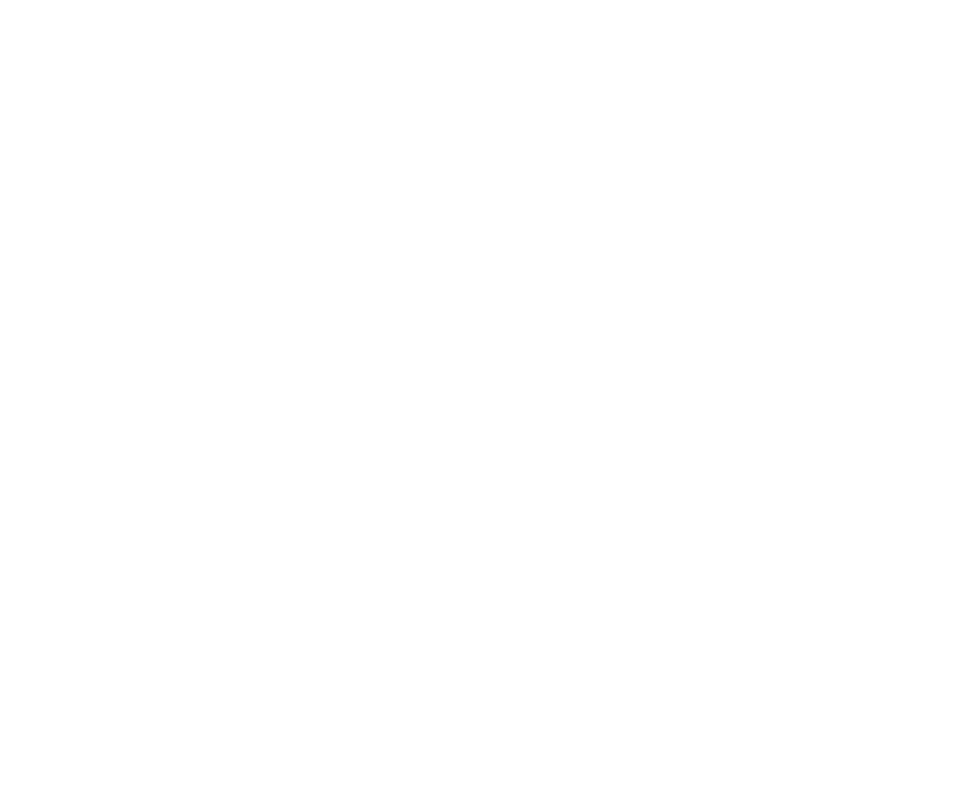
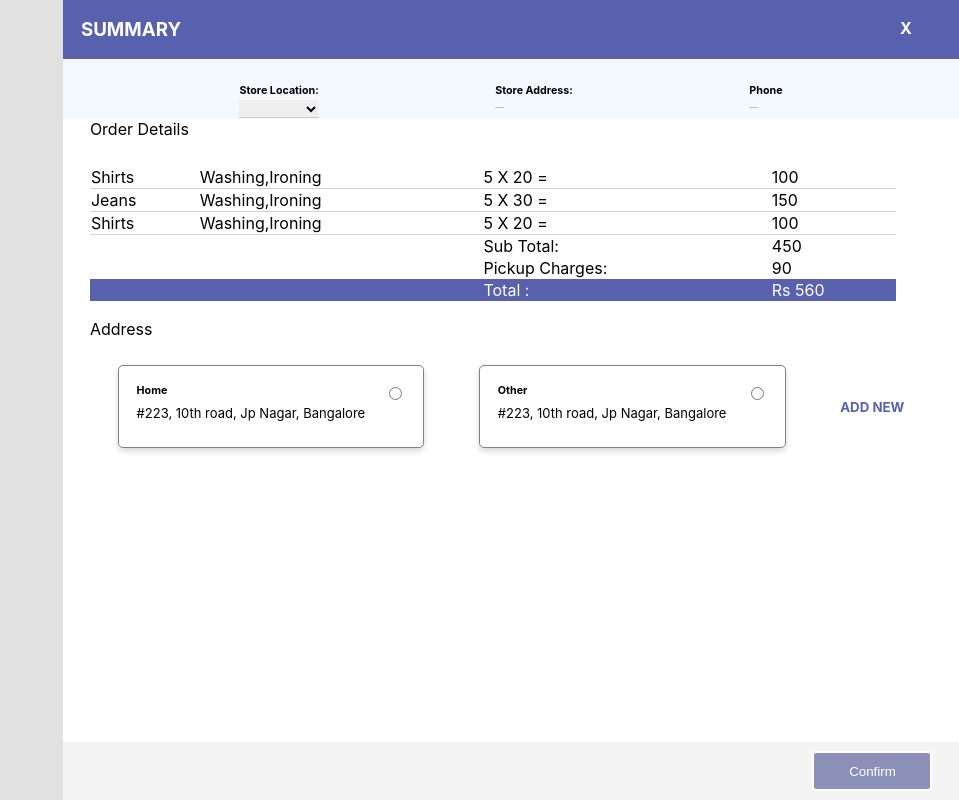
Before and after one commit to anoop0748/laundary-cart-frontend, a React (Create React App) app: page /summary in a window 1280 px wide. Before the commit this address had no page. Shown: the whole page, without its empty margins (321-1280 px from the left). Built offline with nearby package versions, Linux system fonts and the light colour scheme.

Commit message:
Summary page Added

```diff
--- a/src/App.js
+++ b/src/App.js
@@ -5,6 +5,7 @@
 import CopyRight from './FooterComp/copyright'
 import './index.css'
 import SuccessPopUp from './SucessPopUp/popUp';
+import SummaryPage from './SummaryPage/summary';
 // import Userdetails from './userDetails/User';
 
 
@@ -13,6 +14,7 @@
   return (
     <>
       {/* <SuccessPopUp/> */}
+      {/* <SummaryPage/> */}
       <Navbar />
       <div id='two_section'>
         <HomeSection />
--- /dev/null
+++ b/src/SummaryPage/summary.css
@@ -0,0 +1,132 @@
+.summary_container{
+    display: flex;
+    flex-direction: row;
+    width: 100%;
+    height: 100%;
+    position: absolute;
+}
+#blur_container{
+    width: 30%;
+    height: 100%;
+    background-color: rgba(0, 0, 0, 0.116);
+    position: relative;
+}
+#summary_header{
+    width: 70%;
+    height: 100%;
+    background-color: #fff;
+    position: relative;
+}
+#summary_header h3{
+    background-color: #5861AE;
+    color:#fff;
+    margin: 0px;
+    padding: 2%;
+    width: 95%;
+}
+#summary_header h4{
+    background-color: #5861AE;
+    color:#fff;
+    margin: 0px;
+    padding: 2%;
+    width: 5%;
+}
+#sum_head_cont{
+    display: flex;
+    justify-content: space-between;
+}
+#store_details{
+    background-color: #F4F9FF;
+    display: flex;
+    flex-direction: row;
+    justify-content: space-evenly;
+}
+#store_details h6{
+    margin-bottom: 0px;
+}
+#store_details p{
+
+    margin-top: 0px;
+    font-size: 10px;
+    font-weight: lighter;
+}
+select{
+    border-width: 0px;
+    width: 100%;
+    border-bottom: 1px solid rgb(204, 203, 203);
+}
+#store_detail #option{
+    border-width: 0px;
+}
+#summ_order{
+    border-bottom: 1px solid rgb(211, 209, 209);
+    width: 100%;
+    padding: 5%;
+}
+.order_summ_cont :first-child{
+    margin-left: 3%;
+}
+.order_summ_cont table{
+        display: table;
+        border-collapse:collapse;
+        box-sizing: border-box;
+        text-indent: initial;
+        border-spacing: 0px;
+        border: none;
+        width: 90%;
+        margin: 3% 5% 2% 5%;
+
+}
+#grand_total_tr{
+    background-color: #5861AE;
+    color:#fff;
+    margin: 0px;
+    padding: 2%;
+}
+#add-heading{
+    margin-left: 3%;
+}
+#Address_box{
+    display: flex;
+    justify-content: space-evenly;
+    align-items: center;
+    margin: 3% 0%;
+}
+#Address_box h6{
+    margin:  0%;
+}
+#Address_box p{
+    margin: 3% 0%;
+    font-size: small;
+}
+.add_container{
+    width: 30%;
+    border: 1px solid gray;
+    border-radius: 5px;
+    box-shadow: 0px 3px 6px #00000029;
+    padding: 2%;
+
+}
+#Address_box h5{
+    color: #5861AE;
+}
+#summ_footer{
+    width: 98%;
+    background-color: #F4F4F4;
+    padding: 1%;
+    position: absolute;
+    bottom: 0%;
+    display: flex;
+    justify-content: flex-end;
+}
+#summ_footer button{
+    background-color:#6369a0b7;
+    color: #fff;
+    width: 15vh;
+    height:5vh;
+    border: 2px solid #fff;
+    border-radius: 4px;
+    padding: 0% 2%;
+    margin-right: 2%;
+
+}
--- /dev/null
+++ b/src/SummaryPage/summary.js
@@ -0,0 +1,145 @@
+import {  useState } from 'react'
+import {  useNavigate } from 'react-router-dom';
+import './summary.css'
+
+function SummaryPage(){
+    const navigate = useNavigate()
+    // dummy data for render table.
+    let orderDetails = [
+        {
+            washItem: "Shirts",
+            washType: "Washing,Ironing",
+            priceDetails: "5 X 20 =",
+            total:100
+        }, {
+            washItem: "Jeans",
+            washType: "Washing,Ironing",
+            priceDetails: "5 X 30 =",
+            total:150
+        }, {
+            washItem: "Shirts",
+            washType: "Washing,Ironing",
+            priceDetails: "5 X 20 =",
+            total:100
+        }]
+        const [store_address,set_storeAdd] = useState(false);
+        const [user_add,set_userAdd] = useState(false)
+        function get_storeAdd(e){
+            console.log(e.target.value)
+            let sel_data = e.target.value;
+            if(sel_data !== ""){
+                set_storeAdd(true)
+            }
+        }
+        function get_user_add(e){
+            console.log(e.target.value);
+            set_userAdd(true);
+        }
+        function confrim_order(e){
+            e.preventDefault();
+            if(store_address && user_add){
+                // send details to backend  route ('/successfulLogin') in json formate.
+                // if response status 200 then redirect  to '/sucessPopup' route.
+                navigate('/sucessPopup')
+            }
+        }
+
+    return(
+        <div className="summary_container">
+            <div id="blur_container"></div>
+            <div id="summary_header" >
+                <div id='sum_head_cont'>
+                    <h3>SUMMARY</h3>
+                    <h4>X</h4>
+                </div>
+                <div id='store_details'>
+                    <div>
+                        <h6>Store Location:</h6>
+                        <select id='options'onChange={get_storeAdd}>
+                            <option></option>
+                            <option>Sidhi</option>
+                        </select>
+                    </div>
+                    <div>
+                    <h6>Store Address:</h6>
+                    {store_address?<p>Near Smart Chok Sidhi</p>:<p>__</p>}
+
+                    </div>
+                    <div>
+                        <h6>Phone </h6>
+                        {store_address?<p>+919999999999</p>:<p>__</p>}
+
+                    </div>
+                </div>
+                <div className='order_summ_cont'>
+                    <div>Order Details</div>
+                    <div>
+                        <table>
+                            <thead></thead>
+                            <tbody>
+                        {orderDetails.map((val,key)=>{
+                            return(
+
+                                    <tr key={key}  id="summ_order">
+                                    <td>{val.washItem}</td>
+                                    <td>{val.washType}</td>
+                                    <td>{val.priceDetails}</td>
+                                    <td>{val.total}</td>
+                                </tr>
+
+
+                            )
+                        })}
+
+
+                        <tr>
+                            <td></td>
+                            <td></td>
+                            <td>Sub Total:</td>
+                            <td>450</td>
+                        </tr>
+                        <tr>
+                            <td></td>
+                            <td></td>
+                            <td>Pickup Charges:</td>
+                            <td>90</td>
+                        </tr>
+                        </tbody>
+                        <tfoot>
+                        <tr id='grand_total_tr'>
+                            <td></td>
+                            <td></td>
+                            <td>Total :</td>
+                            <td> Rs 560</td>
+                        </tr>
+                        </tfoot>
+                        </table>
+                    </div>
+                </div>
+                <div >
+                    <div id='add-heading'>Address</div>
+                    <div id='Address_box'>
+                        <div className='add_container'>
+                        <input type="radio" id="html" name="address" value="address1" onChange={get_user_add}></input>
+                            <h6>Home</h6>
+                            <p>#223, 10th road, Jp Nagar, Bangalore</p>
+
+                        </div>
+                        <div className='add_container'>
+                        <input type="radio" id="html" name="address" value="address2" onChange={get_user_add}></input>
+                            <h6>Other</h6>
+                            <p>#223, 10th road, Jp Nagar, Bangalore</p>
+                        </div>
+                        <div><h5>ADD NEW</h5></div>
+
+                    </div>
+                </div>
+                <div id='summ_footer'>
+                    <button onClick={confrim_order} style={store_address && user_add?{backgroundColor:'#4552C1'}:{}}>Confirm</button>
+                </div>
+            </div>
+        </div>
+    )
+}
+
+export default SummaryPage;
--- a/src/index.js
+++ b/src/index.js
@@ -8,6 +8,8 @@
 import Userdetails from './userDetails/User';
 import Orderpage from './Orderpage/Orderpage';
 import Order from './Orderpage/Createorderpage/Order';
+import SummaryPage from './SummaryPage/summary';
+import SuccessPopUp from './SucessPopUp/popUp';
 
 const root = ReactDOM.createRoot(document.getElementById('root'));
 root.render(
@@ -16,6 +18,8 @@
           <Routes>
             <Route path='/' element={<App/>} />
             <Route path='/register' element={<RegisterPage/>} />
+            <Route path='/summary' element={<SummaryPage/>}/>
+            <Route path='/sucessPopup' element={<SuccessPopUp/>}/>
             <Route path='/userdetails' element={<Userdetails/>} />
             <Route path='/Cardorder' element={<Order/>}/>
             <Route path='Cardorderpage' element={<Orderpage/>}></Route>
```
